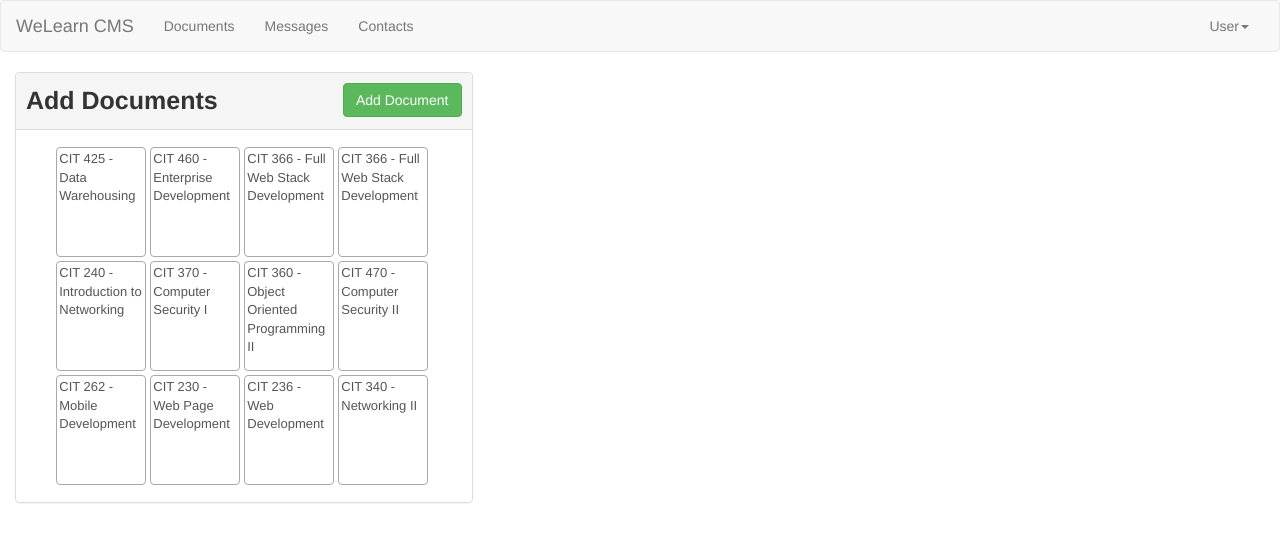
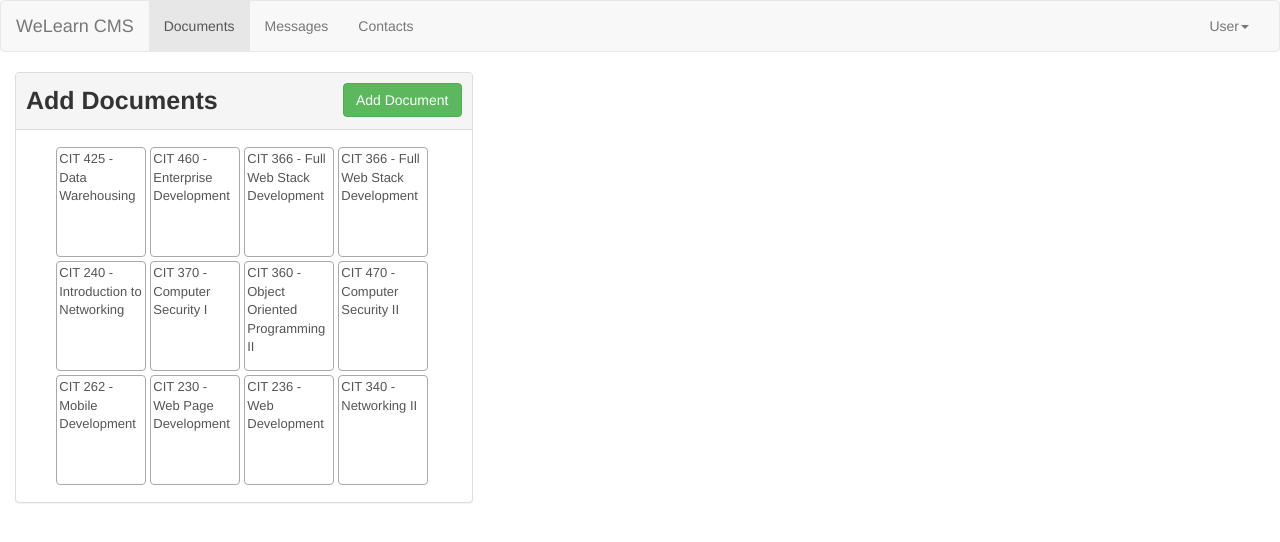
Before and after one commit to sarahaglenn/angular, an Angular app in the folder cms/: page /documents in a window 1280 px wide. Shown: the top 542 px of the page. Built offline with nearby package versions, Linux system fonts and the light colour scheme.

Commit message:
Define [routerLink] directives for each route

```diff
--- a/cms/src/app/header.component.html
+++ b/cms/src/app/header.component.html
@@ -6,9 +6,9 @@
 
     <div class="collapse navbar-collapse">
       <ul class="nav navbar-nav">
-        <li><a (click)="onSelected('documents')">Documents</a></li>
-        <li><a (click)="onSelected('messages')">Messages</a></li>
-        <li><a (click)="onSelected('contacts')">Contacts</a></li>
+        <li routerLinkActive="active"><a routerLink="/documents">Documents</a></li>
+        <li routerLinkActive="active"><a routerLink="/messages">Messages</a></li>
+        <li routerLinkActive="active"><a routerLink="/contacts">Contacts</a></li>
       </ul>
       <ul class="nav navbar-nav navbar-right">
         <li class="dropdown" cmsDropdown>
--- a/cms/src/app/header.component.ts
+++ b/cms/src/app/header.component.ts
@@ -1,4 +1,4 @@
-import { Component, Output, EventEmitter } from '@angular/core';
+import { Component } from '@angular/core';
 
 @Component({
   selector: 'cms-header',
@@ -7,9 +7,5 @@ import { Component, Output, EventEmitter } from '@angular/core';
   styleUrl: './header.component.css'
 })
 export class HeaderComponent {
-  @Output() selectedFeatureEvent = new EventEmitter<string>();
 
-  onSelected(selectedEvent: string) {
-    this.selectedFeatureEvent.emit(selectedEvent);
-  }
 }
```
